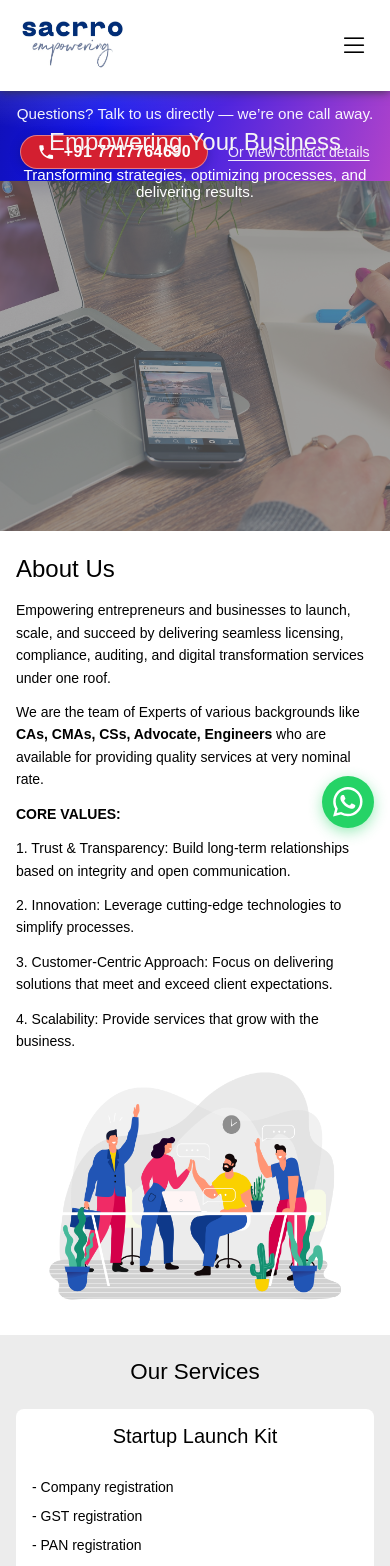
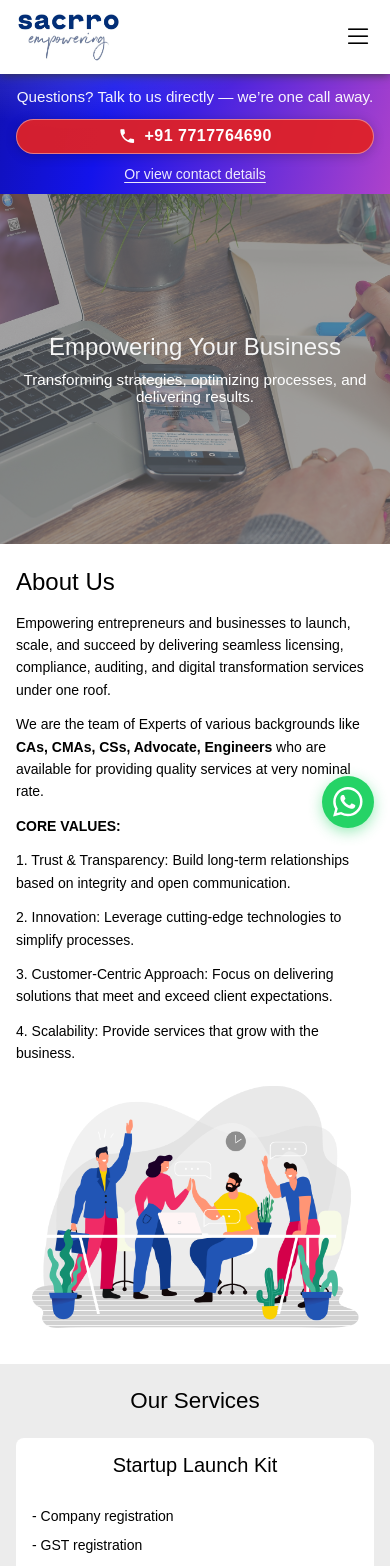
Before and after one commit to rajaranjanmr/mrtech, a React (Vite) app: page / in a window 390 px wide. Shown: the top 1566 px of the page. Built offline with nearby package versions, Linux system fonts and the light colour scheme; no server answers.

Commit message:
fixed the ui issue

```diff
--- a/src/App.css
+++ b/src/App.css
@@ -6,6 +6,15 @@
 
 html {
   scroll-behavior: smooth;
+}
+
+body {
+  font-family: Arial, sans-serif;
+  overflow-x: hidden;
+}
+
+img {
+  max-width: 100%;
 }
 
 .App {
@@ -25,10 +34,6 @@ html {
   display: flex;
   flex-direction: column;
   min-height: 100vh;
-}
-
-body {
-  font-family: Arial, sans-serif;
 }
 
 a {
--- a/src/components/about-us/AboutUs.css
+++ b/src/components/about-us/AboutUs.css
@@ -7,6 +7,11 @@
 
 .about_us_section {
   max-width: 40%;
+}
+
+.aboutUsImageCss {
+  max-width: 100%;
+  height: auto;
 }
 
 .about_us_p {
@@ -23,8 +28,7 @@
   }
 
   .aboutUsImageCss {
-    width: 40rem;
-    height: 30rem;
+    width: min(40rem, 100%);
   }
 }
 
@@ -40,8 +44,7 @@
   }
 
   .aboutUsImageCss {
-    width: 28rem;
-    height: 20rem;
+    width: min(28rem, 100%);
   }
 }
 
@@ -56,7 +59,6 @@
   }
 
   .aboutUsImageCss {
-    width: 20rem;
-    height: 15rem;
+    width: 100%;
   }
 }
--- a/src/components/contact-banner/ContactBanner.css
+++ b/src/components/contact-banner/ContactBanner.css
@@ -128,12 +128,19 @@
     padding: 0.75rem 1rem;
   }
 
+  .contact_banner_inner {
+    flex-direction: column;
+    gap: 0.75rem;
+  }
+
   .contact_banner_lead {
     flex-basis: 100%;
     max-width: 100%;
   }
 
   .contact_banner_phone {
+    width: 100%;
+    justify-content: center;
     font-size: 1rem;
     padding: 0.45rem 1rem;
   }
--- a/src/components/header/Header.css
+++ b/src/components/header/Header.css
@@ -1,7 +1,7 @@
 .header {
   background-color: rgb(255, 255, 255);
   color: #333;
-  padding: 20px;
+  padding: 1rem 1.25rem;
   display: flex;
   justify-content: space-between;
   align-items: center;
@@ -13,6 +13,7 @@
 
 .header .logo img {
   height: 3rem;
+  display: block;
 }
 
 .header nav ul {
@@ -31,28 +32,36 @@
   display: none;
   width: 2rem;
   height: 2rem;
+  cursor: pointer;
 }
 
-@media (max-width: 480px) {
+@media (max-width: 768px) {
+  .header {
+    padding: 0.8rem 1rem;
+  }
+
   .destop_menu {
     display: none;
   }
 
   .menuOpen {
     position: absolute;
-    top: 5.6rem;
+    top: 100%;
     right: 0;
-    background-color: rgb(240, 248, 255, 0.9);
+    left: 0;
+    background-color: rgba(240, 248, 255, 0.98);
+    box-shadow: 0 0.5rem 1rem rgba(0, 0, 0, 0.12);
   }
 
   .header nav ul {
     flex-direction: column;
     width: 100%;
-    padding: 4rem;
+    padding: 1rem;
+    align-items: center;
   }
 
   .header nav ul li {
-    margin: 10px 0;
+    margin: 0.5rem 0;
   }
 
   .header nav ul li a {
@@ -61,6 +70,7 @@
 
   .menuIcon {
     display: block;
+    flex-shrink: 0;
   }
 }
 
--- a/src/components/hero-section/HeroSection.css
+++ b/src/components/hero-section/HeroSection.css
@@ -1,6 +1,7 @@
 .hero {
   background: url("/src/assets/hero_section.jpg") no-repeat center center/cover;
   height: 500px;
+  position: relative;
 }
 
 .hero_h1 {
@@ -15,9 +16,11 @@
 
 .hero_pos_abs {
   position: absolute;
-  top: 16rem;
+  top: 50%;
   right: 16rem;
+  transform: translateY(-50%);
   z-index: 998;
+  max-width: min(34rem, calc(100% - 2rem));
 }
 
 .hero_pos_abs_shade {
@@ -31,7 +34,6 @@
 
 @media (max-width: 1024px) {
   .hero_pos_abs {
-    top: 12rem;
     right: 8rem;
   }
 
@@ -50,10 +52,10 @@
   }
 
   .hero_pos_abs {
-    top: 10rem;
     right: 2rem;
     left: 2rem;
     text-align: center;
+    max-width: none;
   }
 
   .hero_pos_abs_shade {
@@ -79,7 +81,6 @@
   }
 
   .hero_pos_abs {
-    top: 8rem;
     left: 1rem;
     right: 1rem;
   }
--- a/src/pages/home/PartnerSection.css
+++ b/src/pages/home/PartnerSection.css
@@ -3,6 +3,7 @@
   justify-content: space-evenly;
   flex-wrap: wrap;
   gap: 2rem;
+  align-items: center;
 }
 
 .partner_container {
@@ -15,14 +16,15 @@
   background-color: white;
   height: 11rem;
   width: 18rem;
+  max-width: 100%;
   display: flex;
   justify-content: space-around;
+  align-items: center;
   border-radius: 1rem;
 }
 
 .image_size {
   height: 6rem;
-  margin-top: 2.5rem;
 }
 
 .partner_h1 {
@@ -43,7 +45,6 @@
 
   .image_size {
     height: 5rem;
-    margin-top: 2rem;
   }
 
   .partner_h1 {
@@ -59,13 +60,13 @@
 
   .partner_img {
     width: 100%;
-    max-width: 90%;
+    max-width: 18rem;
+    min-height: 8rem;
     height: auto;
-    padding: 1rem 0;
+    padding: 1rem;
   }
 
   .image_size {
     height: 4rem;
-    margin-top: 1rem;
   }
 }
--- a/src/pages/home/TechnologySection.css
+++ b/src/pages/home/TechnologySection.css
@@ -3,6 +3,7 @@
   justify-content: space-around;
   flex-wrap: wrap;
   gap: 2rem;
+  align-items: center;
 }
 
 .tech_container {
@@ -14,14 +15,15 @@
   background-color: white;
   height: 6rem;
   width: 8rem;
+  max-width: 100%;
   display: flex;
   justify-content: space-around;
+  align-items: center;
   border-radius: 8px;
 }
 
 .tech_image_size {
   height: 5rem;
-  margin-top: 8px;
 }
 
 .tech_h1 {
@@ -41,7 +43,6 @@
 
   .tech_image_size {
     height: 4rem;
-    margin-top: 4px;
   }
 
   .tech_h1 {
@@ -56,15 +57,14 @@
   }
 
   .tech_img {
-    width: 100%;
-    max-width: 6rem;
+    width: calc(50% - 0.5rem);
+    max-width: 7rem;
+    min-height: 5rem;
     height: auto;
-    margin: 0 auto;
     padding: 0.5rem;
   }
 
   .tech_image_size {
     height: 3.5rem;
-    margin-top: 0;
   }
 }
```
